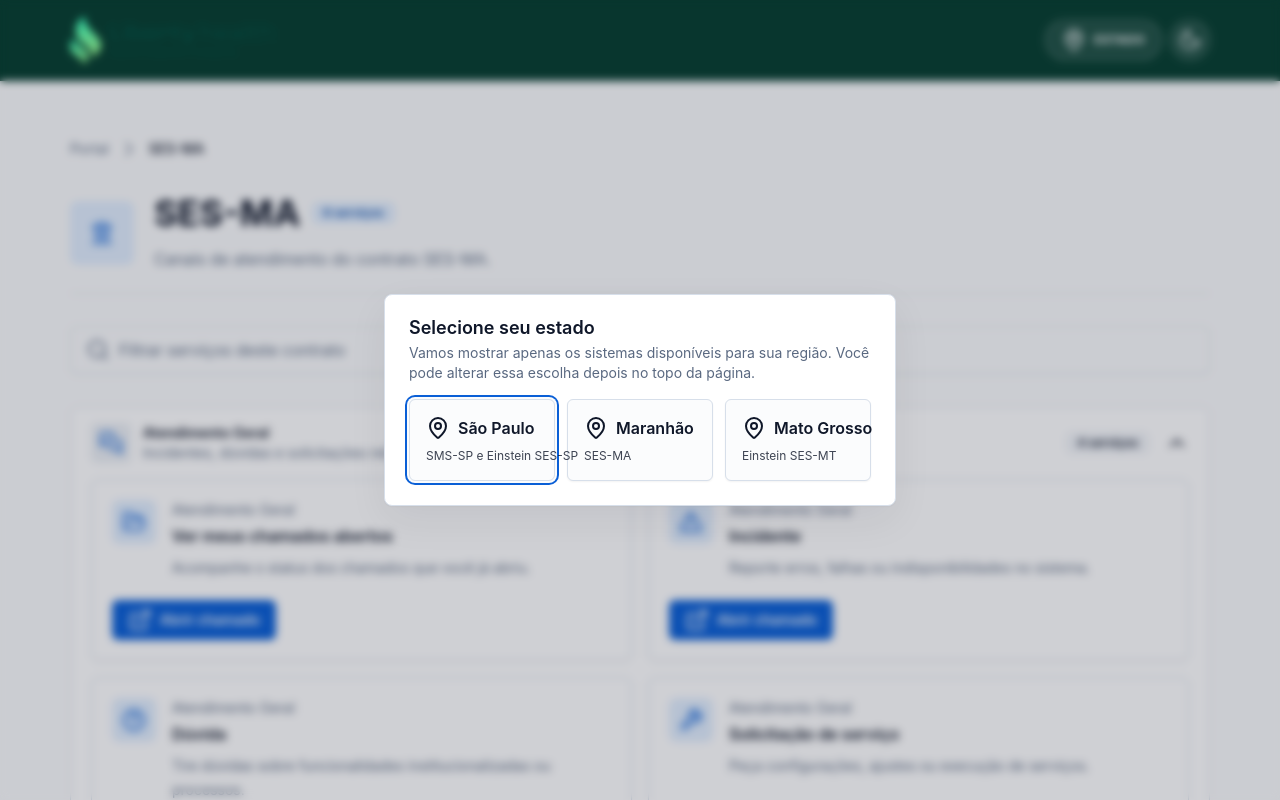
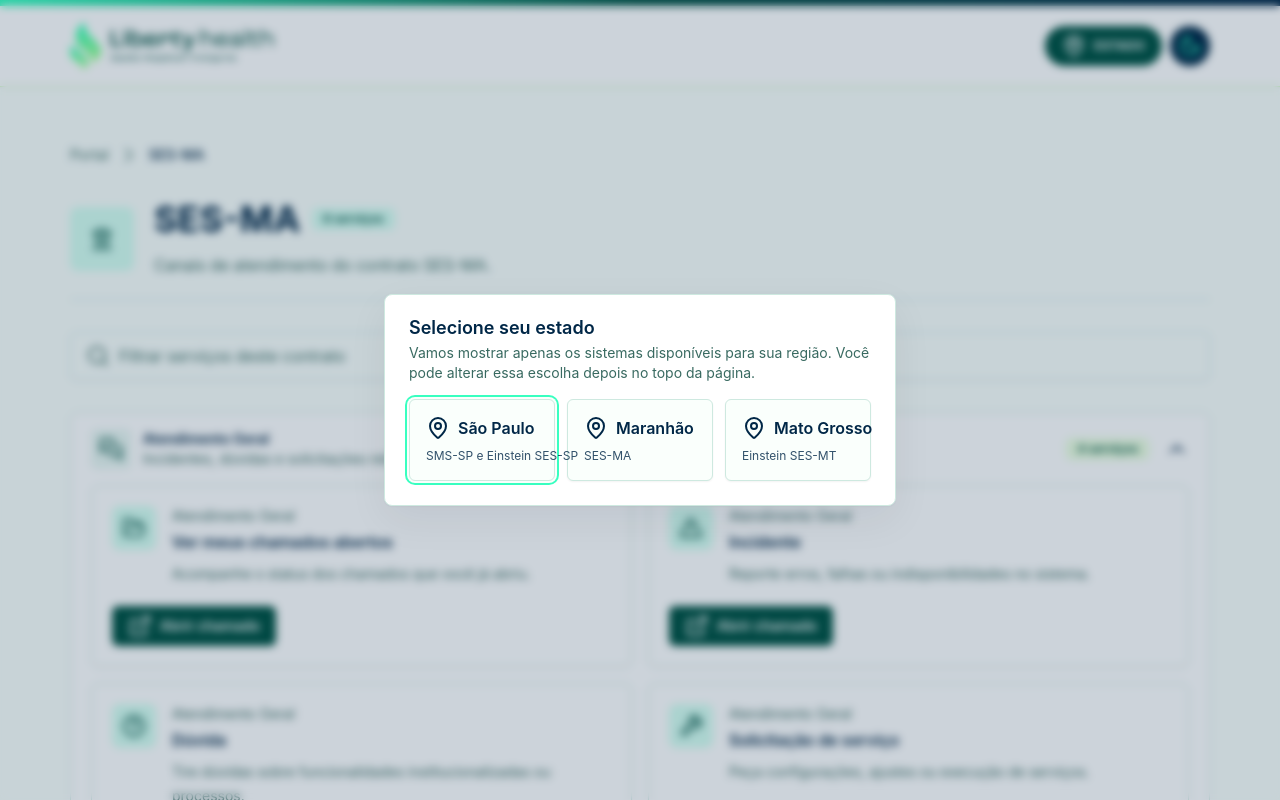
Before and after one commit to rafaelteixeirarnnt/portal_atendimento_operacao, a React (Vite) app: page /contracts/einstein-ses-ma in a window 1280 px wide. Shown: the top 800 px of the page. Built offline with nearby package versions, Linux system fonts and the light colour scheme.

Commit message:
style: apply liberty health palette

```diff
--- a/src/components/Header.tsx
+++ b/src/components/Header.tsx
@@ -10,7 +10,8 @@ interface HeaderProps {
 }
 
 export const Header = ({ preferences, onOpenStateSelector }: HeaderProps) => (
-  <header className="border-b border-emerald-950/20 bg-[#073f30] text-white shadow-sm">
+  <header className="border-b border-[#B0FF8C]/60 bg-white text-[#002747] shadow-sm">
+    <div className="h-1.5 bg-gradient-to-r from-[#36FFC0] via-[#005243] to-[#002747]" aria-hidden="true" />
     <div className="container flex min-h-20 items-center justify-between gap-4 py-3">
       <a
         href="/"
@@ -27,7 +28,7 @@ export const Header = ({ preferences, onOpenStateSelector }: HeaderProps) => (
         <Button
           type="button"
           variant="outline"
-          className="rounded-full border-white/35 bg-white/10 px-4 text-xs font-bold uppercase tracking-wide text-white shadow-none backdrop-blur hover:bg-white/20 hover:text-white"
+          className="rounded-full border-[#005243]/25 bg-[#005243] px-4 text-xs font-bold uppercase tracking-wide text-white shadow-none hover:bg-[#002747] hover:text-white"
           onClick={onOpenStateSelector}
         >
           <MapPin aria-hidden="true" />
--- a/src/components/ThemeToggle.tsx
+++ b/src/components/ThemeToggle.tsx
@@ -16,7 +16,7 @@ export const ThemeToggle = ({ theme, onThemeChange }: ThemeToggleProps) => {
     <Button
       variant="outline"
       size="icon"
-      className="rounded-full border-white/35 bg-white/10 text-white shadow-none backdrop-blur hover:bg-white/20 hover:text-white"
+      className="rounded-full border-[#005243]/25 bg-[#002747] text-[#36FFC0] shadow-none hover:bg-[#005243] hover:text-[#B0FF8C]"
       aria-label={isDark ? "Ativar tema claro" : "Ativar tema escuro"}
       title={isDark ? "Ativar tema claro" : "Ativar tema escuro"}
       onClick={() => onThemeChange(nextTheme)}
--- a/src/styles/globals.css
+++ b/src/styles/globals.css
@@ -4,48 +4,48 @@
 
 @layer base {
   :root {
-    --background: 210 40% 99%;
-    --foreground: 222 47% 11%;
+    --background: 150 100% 99%;
+    --foreground: 207 100% 14%;
     --card: 0 0% 100%;
-    --card-foreground: 222 47% 11%;
+    --card-foreground: 207 100% 14%;
     --popover: 0 0% 100%;
-    --popover-foreground: 222 47% 11%;
-    --primary: 215 91% 44%;
+    --popover-foreground: 207 100% 14%;
+    --primary: 169 100% 16%;
     --primary-foreground: 0 0% 100%;
-    --secondary: 213 36% 96%;
-    --secondary-foreground: 222 47% 11%;
-    --muted: 215 28% 94%;
-    --muted-foreground: 217 18% 43%;
-    --accent: 214 95% 94%;
-    --accent-foreground: 215 91% 34%;
+    --secondary: 100 100% 94%;
+    --secondary-foreground: 169 100% 16%;
+    --muted: 160 45% 94%;
+    --muted-foreground: 169 30% 32%;
+    --accent: 161 100% 92%;
+    --accent-foreground: 169 100% 16%;
     --destructive: 0 72% 51%;
     --destructive-foreground: 0 0% 100%;
-    --border: 214 32% 88%;
-    --input: 214 32% 88%;
-    --ring: 215 91% 44%;
+    --border: 160 38% 86%;
+    --input: 160 38% 86%;
+    --ring: 161 100% 61%;
     --radius: 0.5rem;
   }
 
   .dark {
-    --background: 222 47% 7%;
+    --background: 207 100% 8%;
     --foreground: 210 40% 98%;
-    --card: 222 42% 10%;
+    --card: 207 70% 11%;
     --card-foreground: 210 40% 98%;
-    --popover: 222 42% 10%;
+    --popover: 207 70% 11%;
     --popover-foreground: 210 40% 98%;
-    --primary: 213 94% 58%;
-    --primary-foreground: 222 47% 8%;
-    --secondary: 217 33% 16%;
+    --primary: 161 100% 61%;
+    --primary-foreground: 207 100% 14%;
+    --secondary: 169 80% 14%;
     --secondary-foreground: 210 40% 98%;
-    --muted: 217 33% 17%;
-    --muted-foreground: 215 20% 70%;
-    --accent: 217 33% 18%;
-    --accent-foreground: 213 94% 78%;
+    --muted: 207 48% 16%;
+    --muted-foreground: 160 24% 75%;
+    --accent: 169 80% 18%;
+    --accent-foreground: 101 100% 78%;
     --destructive: 0 63% 45%;
     --destructive-foreground: 210 40% 98%;
-    --border: 217 33% 22%;
-    --input: 217 33% 22%;
-    --ring: 213 94% 58%;
+    --border: 169 45% 22%;
+    --input: 169 45% 22%;
+    --ring: 161 100% 61%;
   }
 
   * {
```
